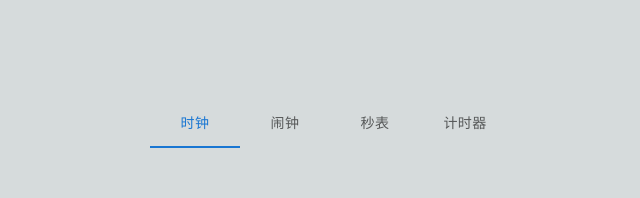
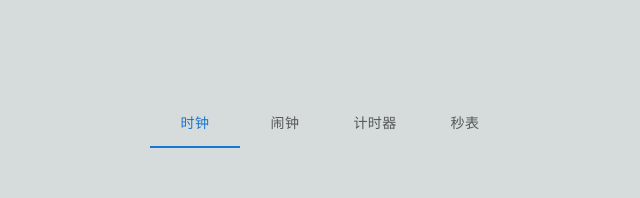
Before and after one commit to tzh21/AnaClock-React, a Next.js app: page / in a window 1280 px wide. Shown: the top 198 px of the page, without its empty margins (310-950 px from the left). Built offline with nearby package versions, Linux system fonts and the light colour scheme.

Commit message:
Fix a typo in tabs

```diff
--- a/app/page.tsx
+++ b/app/page.tsx
@@ -25,8 +25,8 @@ function ClockTabs() {
         <Tabs value={selectedTab} onChange={(e, newValue) => {setSelectedTab(newValue)}} centered>
           <Tab label="时钟" value={'0'}></Tab>
           <Tab label="闹钟" value={'1'}></Tab>
-          <Tab label="秒表" value={'2'}></Tab>
-          <Tab label="计时器" value={'3'}></Tab>
+          <Tab label="计时器" value={'2'}></Tab>
+          <Tab label="秒表" value={'3'}></Tab>
         </Tabs>
       </div>
       <TabPanel value={'0'}>
```
